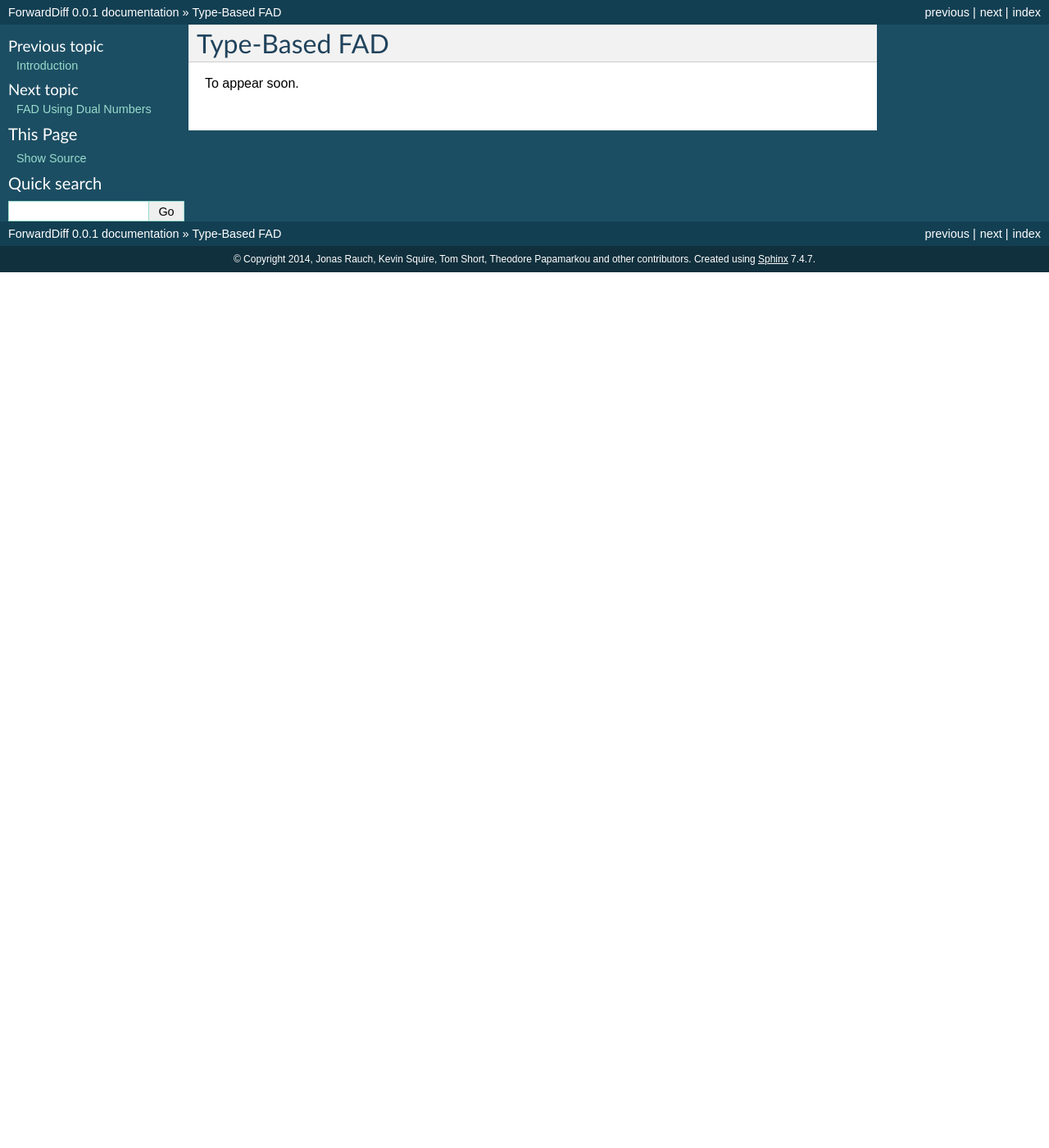
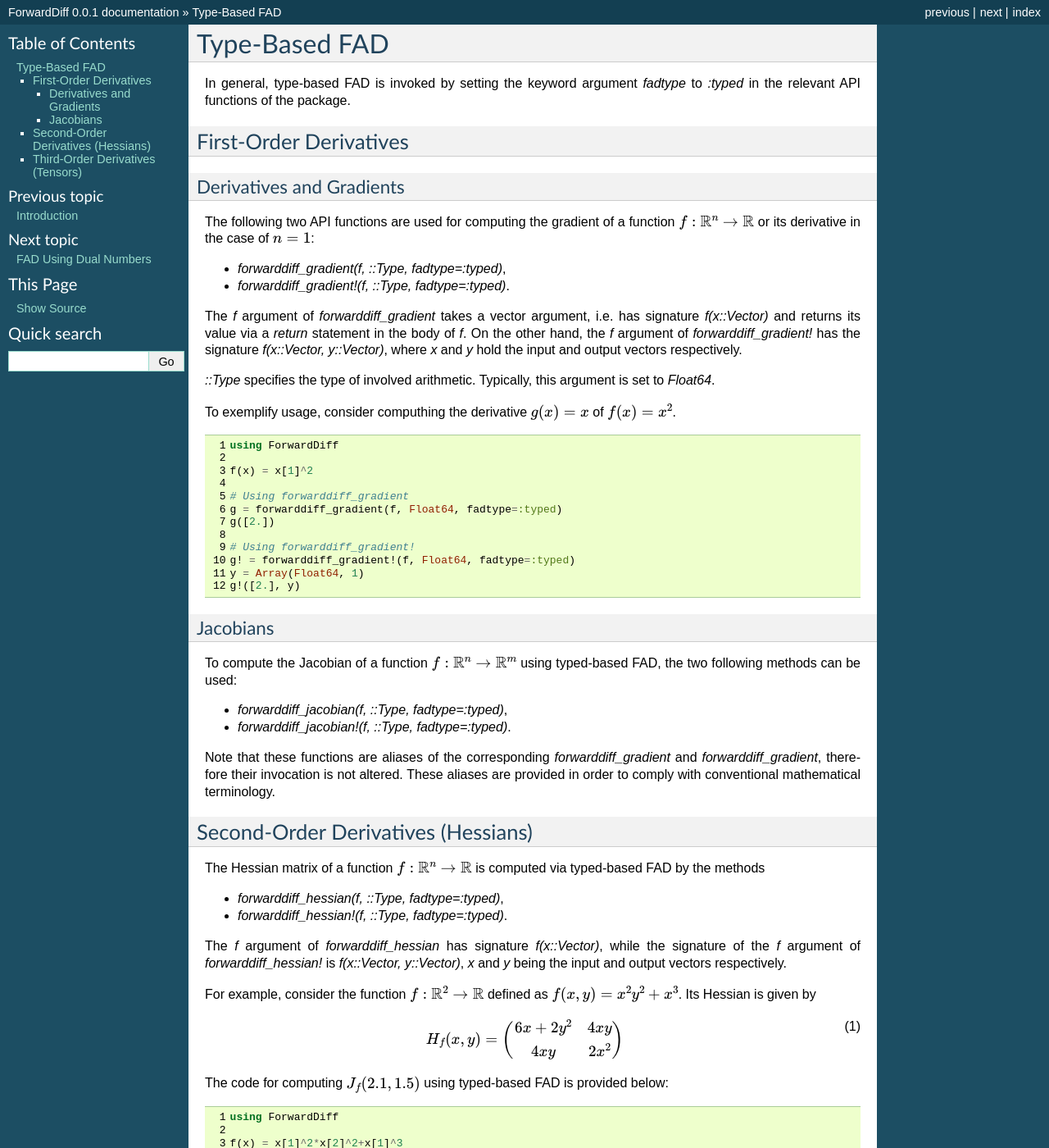
Before and after one commit to JuliaDiff/ForwardDiff.jl, a Sphinx documentation site: the page built from doc/source/typed_fad.rst, in a window 1280 px wide and 1400 px high. Shown: the whole window at 82% size. Built offline with Sphinx 7.4.7, drawn with Linux system fonts in a browser that asks for light colours; formulas are drawn with MathJax 3; some of the changed text lies outside the part shown.

Commit message:
Added doc for all typed-based FAD functions

```diff
--- a/doc/source/typed_fad.rst
+++ b/doc/source/typed_fad.rst
@@ -1,4 +1,164 @@
 Type-Based FAD
 ================================================================================
 
-To appear soon.
+In general, type-based FAD is invoked by setting the keyword argument *fadtype* to *:typed* in the relevant API
+functions of the package.
+
+First-Order Derivatives
+~~~~~~~~~~~~~~~~~~~~~~~~~~~~~~~~~~~~~~~~~~~~~~~~~~~~~~~~~~~~~~~~~~~~~~~~~~~~~~~~
+
+Derivatives and Gradients
+---------------------------------------------------------------------------------
+
+The following two API functions are used for computing the gradient of a function
+:math:`f:\mathbb{R}^n\rightarrow\mathbb{R}` or its derivative in the case of :math:`n=1`:
+
+- *forwarddiff_gradient(f, ::Type, fadtype=:typed)*,
+- *forwarddiff_gradient!(f, ::Type, fadtype=:typed)*.
+
+The *f* argument of *forwarddiff_gradient* takes a vector argument, i.e. has signature *f(x::Vector)* and returns its
+value via a *return* statement in the body of *f*. On the other hand, the *f* argument of *forwarddiff_gradient!*
+has the signature *f(x::Vector, y::Vector)*, where *x* and *y* hold the input and output vectors respectively.
+
+*::Type* specifies the type of involved arithmetic. Typically, this argument is set to *Float64*.
+
+To exemplify usage, consider computhing the derivative :math:`g(x)=x` of :math:`f(x)=x^2`.
+
+.. code-block:: julia
+  :linenos:
+
+  using ForwardDiff
+
+  f(x) = x[1]^2
+
+  # Using forwarddiff_gradient
+  g = forwarddiff_gradient(f, Float64, fadtype=:typed)
+  g([2.])
+
+  # Using forwarddiff_gradient!
+  g! = forwarddiff_gradient!(f, Float64, fadtype=:typed)
+  y = Array(Float64, 1)
+  g!([2.], y)
+
+Jacobians
+---------------------------------------------------------------------------------
+
+To compute the Jacobian of a function :math:`f:\mathbb{R}^n\rightarrow\mathbb{R}^m` using typed-based FAD, the two
+following methods can be used:
+
+- *forwarddiff_jacobian(f, ::Type, fadtype=:typed)*,
+- *forwarddiff_jacobian!(f, ::Type, fadtype=:typed)*.
+
+Note that these functions are aliases of the corresponding *forwarddiff_gradient* and *forwarddiff_gradient*, therefore
+their invocation is not altered. These aliases are provided in order to comply with conventional mathematical
+terminology.
+
+Second-Order Derivatives (Hessians)
+~~~~~~~~~~~~~~~~~~~~~~~~~~~~~~~~~~~~~~~~~~~~~~~~~~~~~~~~~~~~~~~~~~~~~~~~~~~~~~~~
+The Hessian matrix of a function :math:`f:\mathbb{R}^n\rightarrow\mathbb{R}` is computed via typed-based FAD by the
+methods
+
+- *forwarddiff_hessian(f, ::Type, fadtype=:typed)*,
+- *forwarddiff_hessian!(f, ::Type, fadtype=:typed)*.
+
+The *f* argument of *forwarddiff_hessian* has signature *f(x::Vector)*, while the signature of the *f* argument of
+*forwarddiff_hessian!* is *f(x::Vector, y::Vector)*, *x* and *y* being the input and output vectors respectively.
+
+For example, consider the function :math:`f:\mathbb{R}^2\rightarrow\mathbb{R}` defined as
+:math:`f(x, y) = x^2y^2+x^3`. Its Hessian is given by
+
+.. math::
+  :label: `hessianex01`
+
+  H_f(x, y) =
+  \left(\begin{matrix} 6x+2y^2 & 4xy \\
+    4xy & 2x^2
+  \end{matrix}\right)
+
+The code for computing :math:`J_f(2.1,1.5)` using typed-based FAD is provided below:
+
+.. code-block:: julia
+  :linenos:
+
+  using ForwardDiff
+
+  f(x) = x[1]^2*x[2]^2+x[1]^3
+
+  # Using forwarddiff_hessian
+  h = forwarddiff_hessian(f, Float64, fadtype=:typed)
+
+  h([1.5, -3.1])
+  # 2x2 Array{Float64,2}:
+  #   28.22  -18.6
+  #  -18.6     4.5
+
+  # Using forwarddiff_hessian!
+  h! = forwarddiff_hessian!(f, Float64, fadtype=:typed)
+
+  y = zeros(2, 2)
+  h!([1.5, -3.1], y)
+  # 2x2 Array{Float64,2}:
+  #   28.22  -18.6
+  #  -18.6     4.5
+
+Third-Order Derivatives (Tensors)
+~~~~~~~~~~~~~~~~~~~~~~~~~~~~~~~~~~~~~~~~~~~~~~~~~~~~~~~~~~~~~~~~~~~~~~~~~~~~~~~~
+The partial derivatives of a Hessian matrix, commonly referred to as tensors, of a function
+:math:`f:\mathbb{R}^n\rightarrow\mathbb{R}` are computed via typed-based FAD by the following API:
+
+- *forwarddiff_tensor(f, ::Type, fadtype=:typed)*,
+- *forwarddiff_tensor!(f, ::Type, fadtype=:typed)*.
+
+The function specification of *f* is the same as the one used for Hessians.
+
+For instance, the tensors of :math:`f(x, y) = x^2y^2+x^3` are
+
+.. math::
+  :label: `tensorex01`
+
+  \frac{\partial H_f(x, y)}{\partial x} =
+  \left(\begin{matrix} 6 & 4y \\
+    4y & 4x
+  \end{matrix}\right),~
+  \frac{\partial H_f(x, y)}{\partial y} =
+  \left(\begin{matrix} 4y & 4x \\
+    4x & 0
+  \end{matrix}\right).
+
+To compute :math:`\frac{\partial H_f(x, y)}{\partial x}` and :math:`\frac{\partial H_f(x, y)}{\partial x}` via
+typed-based FAD, the API is used as follows:
+
+.. code-block:: julia
+  :linenos:
+
+  using ForwardDiff
+
+  f(x) = x[1]^2*x[2]^2+x[1]^3
+
+  # Using forwarddiff_tensor
+  t = forwarddiff_tensor(f, Float64, fadtype=:typed)
+
+  t([1.5, -3.1])
+  # 2x2x2 Array{Float64,3}:
+  # [:, :, 1] =
+  #    6.0  -12.4
+  #  -12.4    6.0
+  #
+  # [:, :, 2] =
+  #  -12.4  6.0
+  #    6.0  0.0
+
+  # Using forwarddiff_tensor!
+  t! = forwarddiff_tensor!(f, Float64, fadtype=:typed)
+
+  y = zeros(2, 2, 2)
+  t!([1.5, -3.1], y)
+  y
+  # 2x2x2 Array{Float64,3}:
+  # [:, :, 1] =
+  #    6.0  -12.4
+  #  -12.4    6.0
+  #
+  # [:, :, 2] =
+  #  -12.4  6.0
+  #    6.0  0.0
```
Also changed, not shown: doc/source/intro.rst (+6 -1 lines).
